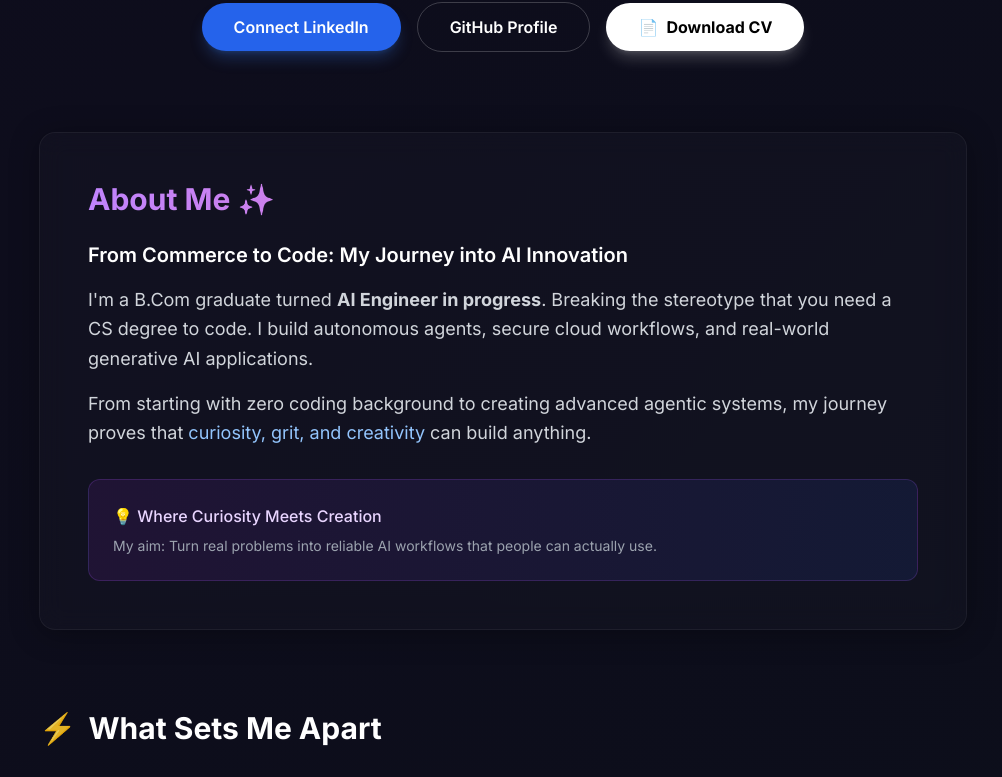
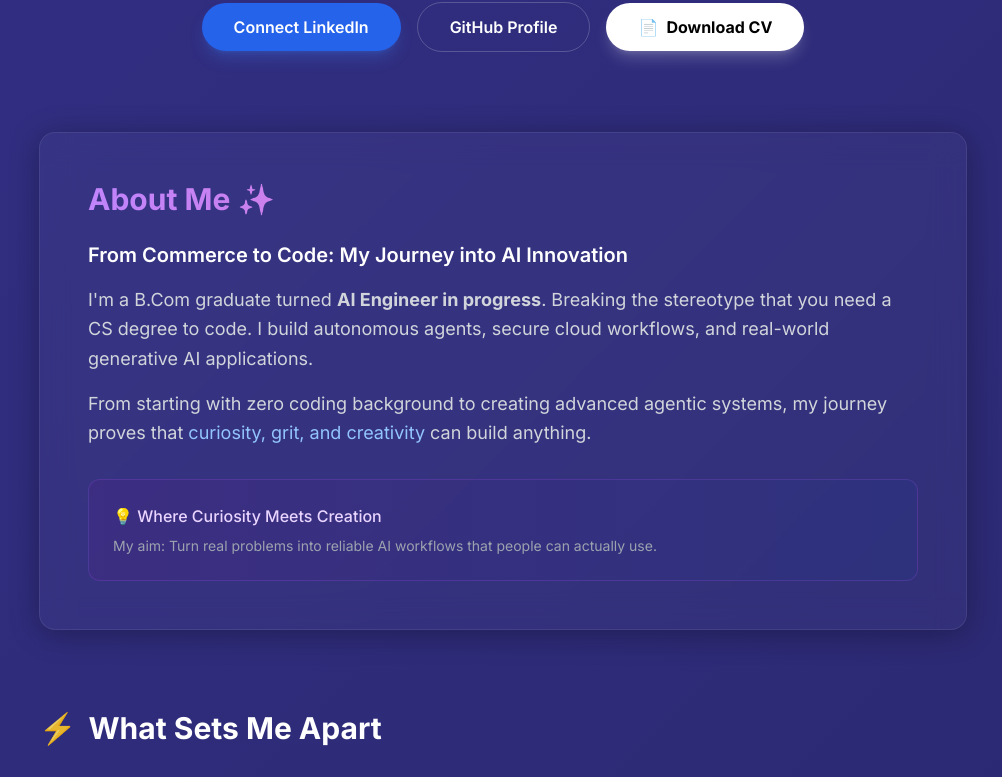
Before and after one commit to ranajitdharpersonal/portfolio, a Next.js app: page / in a window 1280 px wide. Shown: the part 350-1127 px from the top of the page, without its empty margins (137-1139 px from the left). Built offline with nearby package versions, Linux system fonts and the light colour scheme.

Commit message:
new bento

```diff
--- a/app/globals.css
+++ b/app/globals.css
@@ -9,12 +9,12 @@
 body {
   color: rgb(var(--foreground-rgb));
 
-  /* --- ULTIMATE DARK MODE --- */
-  /* Black er sathe khub Deep Navy ar Deep Purple meshano */
-  background: linear-gradient(-45deg, #000000, #0b0f19, #100b1f, #000000);
+  /* --- VISIBLE DARK MODE --- */
+  /* Black er sathe ektu Sposto Deep Blue ar Purple deya holo */
+  background: linear-gradient(-45deg, #020617, #1e1b4b, #312e81, #0f172a);
 
   background-size: 400% 400%;
-  animation: gradientBG 15s ease infinite;
+  animation: gradientBG 8s ease infinite; /* Speed bariechi jate norata chokhe pore */
   min-height: 100vh;
   font-family: 'Inter', sans-serif;
   overflow-x: hidden;
@@ -26,24 +26,24 @@ body {
   100% { background-position: 0% 50%; }
 }
 
-/* Glass Card - Ektu Darker kora holo jate background er sathe mishe thake */
+/* Glass Card */
 .gamma-card {
-  background: rgba(255, 255, 255, 0.02);
-  border: 1px solid rgba(255, 255, 255, 0.05);
-  backdrop-filter: blur(12px);
+  background: rgba(255, 255, 255, 0.03);
+  border: 1px solid rgba(255, 255, 255, 0.08);
+  backdrop-filter: blur(16px);
   border-radius: 16px;
   transition: all 0.4s cubic-bezier(0.4, 0, 0.2, 1);
   box-shadow: 0 4px 30px rgba(0, 0, 0, 0.3);
 }
 
 .gamma-card:hover {
-  background: rgba(255, 255, 255, 0.05);
-  border-color: rgba(139, 92, 246, 0.2); /* Khub halka purple border */
+  background: rgba(255, 255, 255, 0.08);
+  border-color: rgba(167, 139, 250, 0.4);
   transform: translateY(-5px);
   box-shadow: 0 20px 40px -10px rgba(0, 0, 0, 0.6);
 }
 
-/* Animations (Same) */
+/* Animations */
 .animate-text-shine {
   background: linear-gradient(to right, #60a5fa, #c084fc, #e879f9, #60a5fa);
   -webkit-background-clip: text;
```
